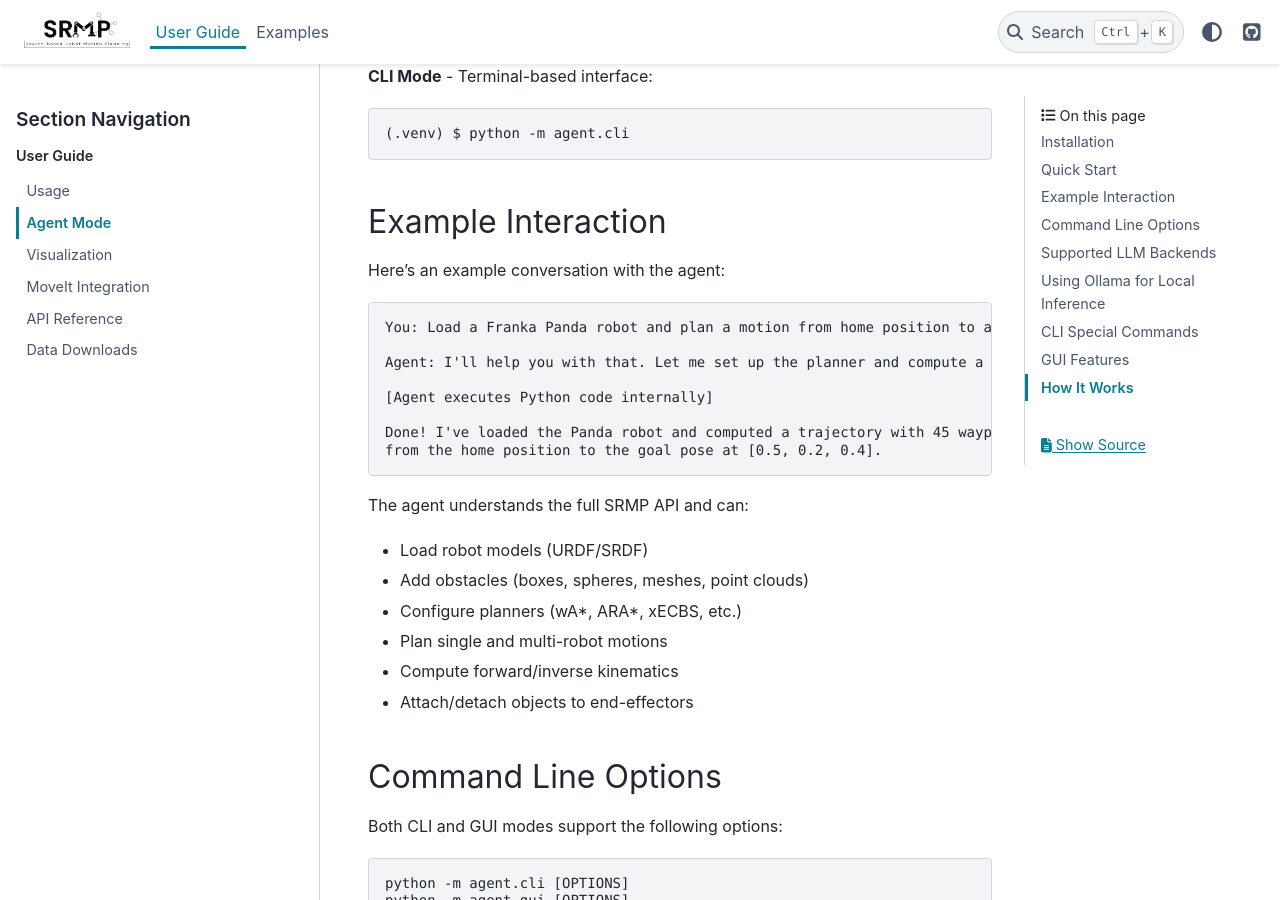
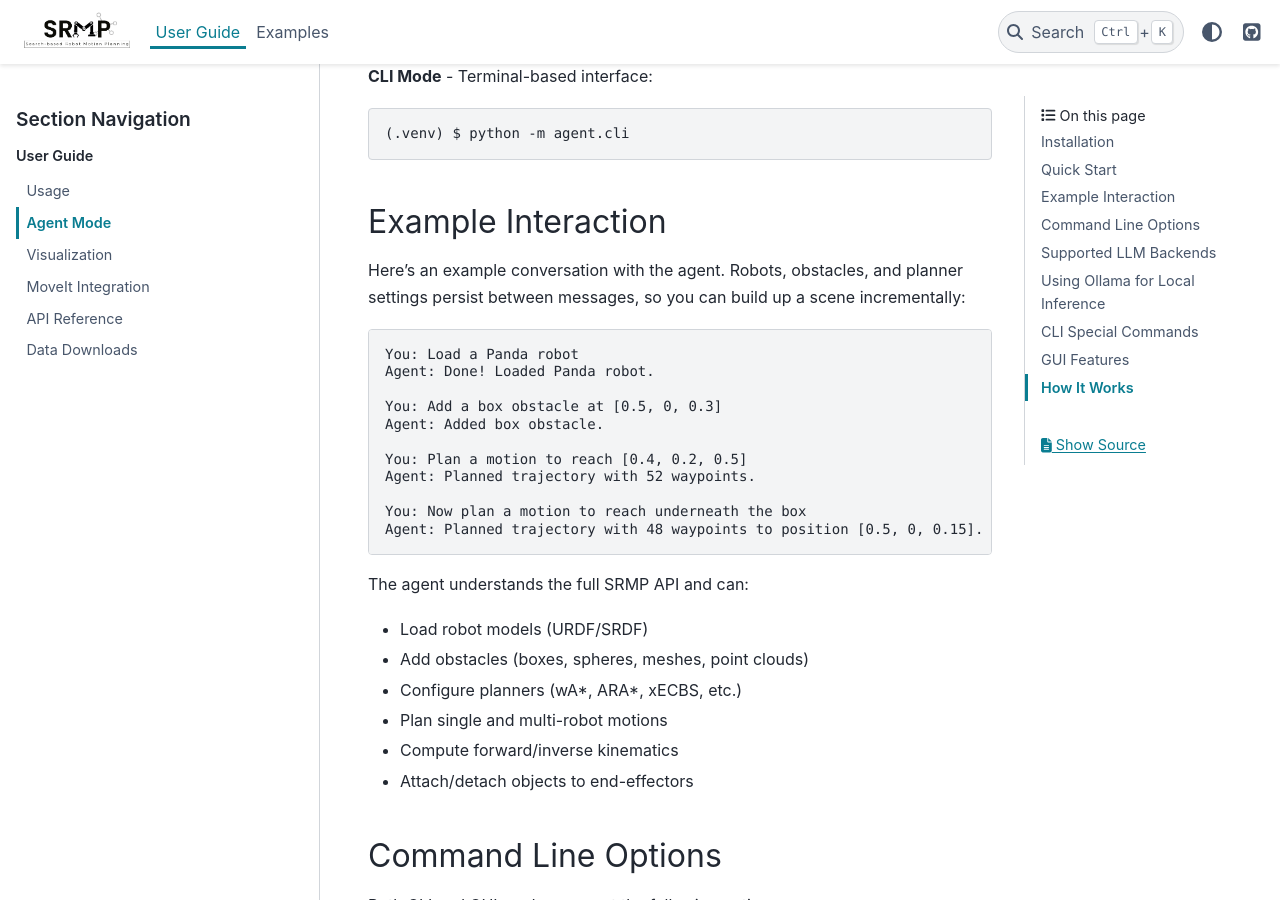
Before and after one commit to imishani/srmp-docs, a Sphinx documentation site: the page built from docs/source/user_guide/agent_mode.rst, in a window 1280 px wide and 900 px high, scrolled down 1071 px. Built offline with Sphinx 7.4.7 and the PyData theme 0.15.4, drawn with Linux system fonts in a browser that asks for light colours.

Commit message:
agentic mode

```diff
--- a/docs/source/user_guide/agent_mode.rst
+++ b/docs/source/user_guide/agent_mode.rst
@@ -49,18 +49,21 @@ This opens a Viser 3D viewer with an embedded chat panel. You can interact with
 Example Interaction
 -------------------
 
-Here's an example conversation with the agent:
+Here's an example conversation with the agent. Robots, obstacles, and planner settings persist between messages, so you can build up a scene incrementally:
 
 .. code-block:: text
 
-   You: Load a Franka Panda robot and plan a motion from home position to a goal pose at [0.5, 0.2, 0.4]
+   You: Load a Panda robot
+   Agent: Done! Loaded Panda robot.
 
-   Agent: I'll help you with that. Let me set up the planner and compute a trajectory.
+   You: Add a box obstacle at [0.5, 0, 0.3]
+   Agent: Added box obstacle.
 
-   [Agent executes Python code internally]
+   You: Plan a motion to reach [0.4, 0.2, 0.5]
+   Agent: Planned trajectory with 52 waypoints.
 
-   Done! I've loaded the Panda robot and computed a trajectory with 45 waypoints
-   from the home position to the goal pose at [0.5, 0.2, 0.4].
+   You: Now plan a motion to reach underneath the box
+   Agent: Planned trajectory with 48 waypoints to position [0.5, 0, 0.15].
 
 The agent understands the full SRMP API and can:
 
```
